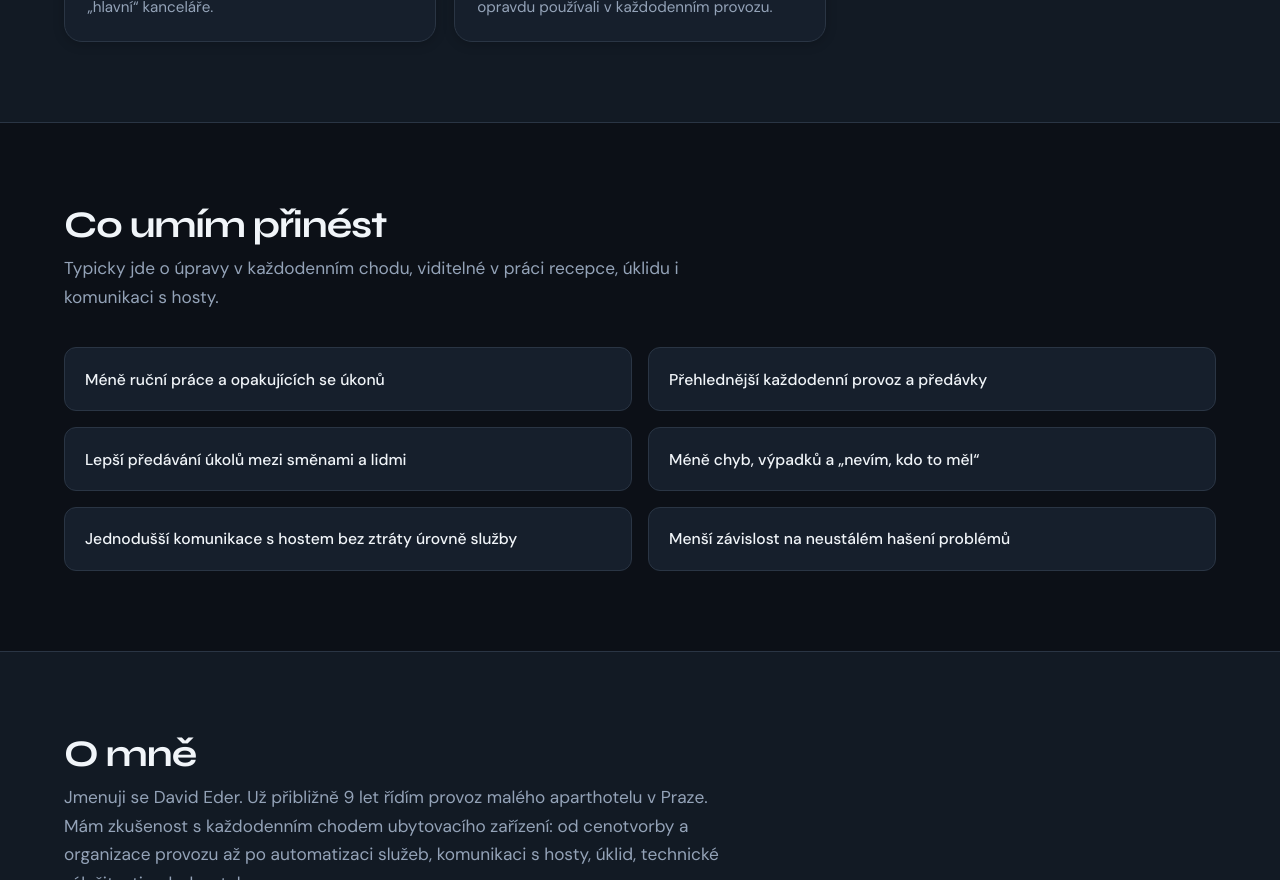
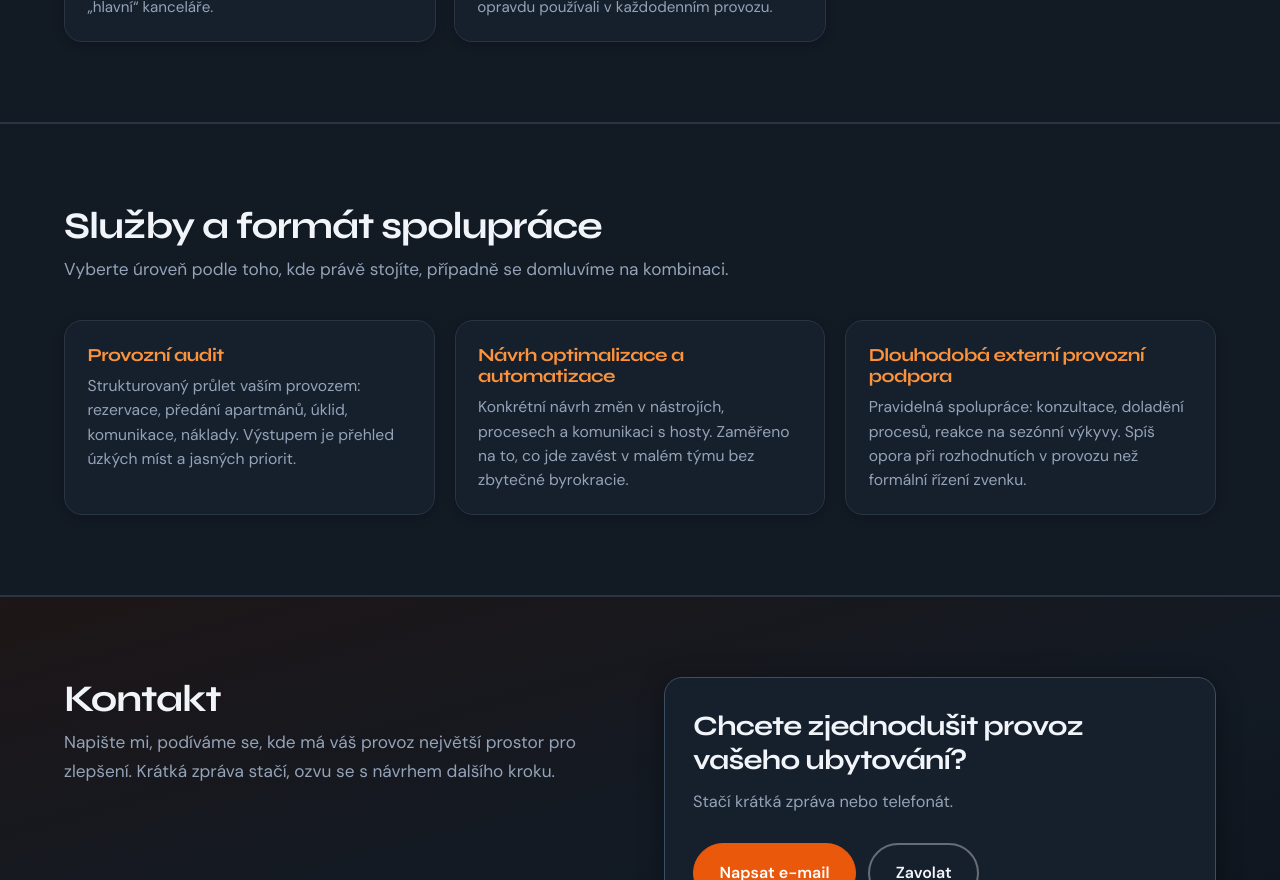
Before and after one commit to Noah-eu/David-Eder, a React (Vite) app: page / in a window 1280 px wide. Shown: the part 1920-2800 px from the top of the page. Built offline with nearby package versions, Linux system fonts and the light colour scheme.

Commit message:
Odstranění opakujících se sekcí (O mně, Co přinesu, Spolupráce, Jak pracuji)
Sekce byly redundantní vůči zbytku stránky. Odstraněny komponenty, data v siteData,
položka O mně z navigace a nepoužívané styly.

Made-with: Cursor

```diff
--- a/src/App.tsx
+++ b/src/App.tsx
@@ -2,11 +2,7 @@ import { Header } from './components/Header'
 import { Hero } from './components/Hero'
 import { HelpSection } from './components/HelpSection'
 import { AudienceSection } from './components/AudienceSection'
-import { BenefitsSection } from './components/BenefitsSection'
-import { AboutSection } from './components/AboutSection'
-import { ProcessSection } from './components/ProcessSection'
 import { PackagesSection } from './components/PackagesSection'
-import { ApproachSection } from './components/ApproachSection'
 import { ContactSection } from './components/ContactSection'
 import { Footer } from './components/Footer'
 
@@ -21,11 +17,7 @@ function App() {
         <Hero />
         <HelpSection />
         <AudienceSection />
-        <BenefitsSection />
-        <AboutSection />
-        <ProcessSection />
         <PackagesSection />
-        <ApproachSection />
         <ContactSection />
       </main>
       <Footer />
--- a/src/components/AboutSection.tsx
+++ /dev/null
@@ -1,30 +0,0 @@
-import { siteData } from '../content/siteData'
-
-export function AboutSection() {
-  const { about } = siteData
-
-  return (
-    <section className="section section--alt" id={about.id} aria-labelledby="about-title">
-      <div className="section__inner">
-        <h2 className="section__title" id="about-title">
-          {about.title}
-        </h2>
-        <div className="about__text">
-          {about.paragraphs.map((p, i) => (
-            <p key={i} className="section__intro">
-              {p}
-            </p>
-          ))}
-        </div>
-        <div className="about__proof">
-          <h3>Z praxe</h3>
-          <ul>
-            {about.proofPoints.map((pt) => (
-              <li key={pt}>{pt}</li>
-            ))}
-          </ul>
-        </div>
-      </div>
-    </section>
-  )
-}
--- a/src/components/ApproachSection.tsx
+++ /dev/null
@@ -1,21 +0,0 @@
-import { siteData } from '../content/siteData'
-
-export function ApproachSection() {
-  const { approach } = siteData
-
-  return (
-    <section className="section" id={approach.id} aria-labelledby="approach-title">
-      <div className="section__inner">
-        <h2 className="section__title" id="approach-title">
-          {approach.title}
-        </h2>
-        <p className="section__intro">{approach.intro}</p>
-        <ul className="approach-principles">
-          {approach.principles.map((text, index) => (
-            <li key={index}>{text}</li>
-          ))}
-        </ul>
-      </div>
-    </section>
-  )
-}
--- a/src/components/BenefitsSection.tsx
+++ /dev/null
@@ -1,23 +0,0 @@
-import { siteData } from '../content/siteData'
-
-export function BenefitsSection() {
-  const { benefits } = siteData
-
-  return (
-    <section className="section" id={benefits.id} aria-labelledby="benefits-title">
-      <div className="section__inner">
-        <h2 className="section__title" id="benefits-title">
-          {benefits.title}
-        </h2>
-        <p className="section__intro">{benefits.intro}</p>
-        <div className="benefits-grid" role="list">
-          {benefits.items.map((item) => (
-            <div key={item} className="benefit-card" role="listitem">
-              {item}
-            </div>
-          ))}
-        </div>
-      </div>
-    </section>
-  )
-}
--- a/src/components/ProcessSection.tsx
+++ /dev/null
@@ -1,26 +0,0 @@
-import { siteData } from '../content/siteData'
-
-export function ProcessSection() {
-  const { process } = siteData
-
-  return (
-    <section className="section" id={process.id} aria-labelledby="process-title">
-      <div className="section__inner">
-        <h2 className="section__title" id="process-title">
-          {process.title}
-        </h2>
-        <div className="steps">
-          {process.steps.map((step, index) => (
-            <article key={step.title} className="step">
-              <span className="step__num" aria-hidden="true">
-                {String(index + 1).padStart(2, '0')}
-              </span>
-              <h3>{step.title}</h3>
-              <p>{step.text}</p>
-            </article>
-          ))}
-        </div>
-      </div>
-    </section>
-  )
-}
--- a/src/content/siteData.ts
+++ b/src/content/siteData.ts
@@ -27,7 +27,6 @@ export const siteData = {
       { id: 'nav-uvod', href: '#uvod', label: 'Úvod' },
       { id: 'nav-pomoc', href: '#s-cim-pomaham', label: 'S čím pomáhám' },
       { id: 'nav-koho', href: '#pro-koho', label: 'Pro koho' },
-      { id: 'nav-o-mne', href: '#o-mne', label: 'O mně' },
       { id: 'nav-sluzby', href: '#sluzby', label: 'Služby' },
       { id: 'nav-kontakt', href: '#kontakt', label: 'Kontakt' },
     ] satisfies NavItem[],
@@ -103,55 +102,6 @@ export const siteData = {
     ],
   },
 
-  benefits: {
-    id: 'co-prinesu',
-    title: 'Co umím přinést',
-    intro:
-      'Typicky jde o úpravy v každodenním chodu, viditelné v práci recepce, úklidu i komunikaci s hosty.',
-    items: [
-      'Méně ruční práce a opakujících se úkonů',
-      'Přehlednější každodenní provoz a předávky',
-      'Lepší předávání úkolů mezi směnami a lidmi',
-      'Méně chyb, výpadků a „nevím, kdo to měl“',
-      'Jednodušší komunikace s hostem bez ztráty úrovně služby',
-      'Menší závislost na neustálém hašení problémů',
-    ],
-  },
-
-  about: {
-    id: 'o-mne',
-    title: 'O mně',
-    paragraphs: [
-      'Jmenuji se David Eder. Už přibližně 9 let řídím provoz malého aparthotelu v Praze. Mám zkušenost s každodenním chodem ubytovacího zařízení: od cenotvorby a organizace provozu až po automatizaci služeb, komunikaci s hosty, úklid, technické záležitosti a dodavatele.',
-      'Hledám řešení, která jdou zavést v běžném provozu a která šetří čas, energii i peníze.',
-    ],
-    proofPoints: [
-      '9 let praxe v provozu ubytování',
-      'Zkušenost s automatizací check-inu a komunikace s hosty',
-      'Návyk z malého aparthotelu, stejné tlaky na kapacitu a kvalitu jako u vás',
-      'Důraz na jednoduchost, funkčnost a dlouhodobou udržitelnost',
-    ],
-  },
-
-  process: {
-    id: 'spoluprace',
-    title: 'Jak probíhá spolupráce',
-    steps: [
-      {
-        title: 'Rychlá úvodní konzultace',
-        text: 'Krátký hovor nebo schůzka: jaký máte provoz, kde vás to nejvíc brzdí a co byste chtěli zlepšit jako první.',
-      },
-      {
-        title: 'Slabá místa a návrh řešení',
-        text: 'Společně projdeme procesy a priority. Dostanete návrh kroků, které jdou rovnou zkusit v provozu.',
-      },
-      {
-        title: 'Praktické zavedení',
-        text: 'Nastavíme změny tak, aby je váš tým zvládl a aby držely i po sezóně. Důležité je, aby fungovaly i v běžném týdnu mimo špičku.',
-      },
-    ],
-  },
-
   packages: {
     id: 'sluzby',
     title: 'Služby a formát spolupráce',
@@ -175,18 +125,6 @@ export const siteData = {
     ],
   },
 
-  approach: {
-    id: 'proc-tento-pristup',
-    title: 'Jak pracuji',
-    intro:
-      'Vycházím z provozu malého ubytování: beru v úvahu počet lidí, sezónu a to, co od vás host čeká v praxi.',
-    principles: [
-      'Navrhuju kroky tak, aby šly začít postupně s tím, co už v provozu máte.',
-      'Nástroje a postupy vybírám podle toho, jestli v nich váš tým opravdu bude fungovat.',
-      'Držím se jedné věci: ať je provoz přehlednější a méně vyčerpávající pro lidi, kteří ho denně táhnou.',
-    ],
-  },
-
   contact: {
     id: 'kontakt',
     email: 'david.eder78@gmail.com',
--- a/src/styles.css
+++ b/src/styles.css
@@ -551,121 +551,6 @@ a:hover {
   line-height: 1.55;
 }
 
-/* Benefits — karty místo odrážek */
-.benefits-grid {
-  display: grid;
-  gap: 1rem;
-}
-
-@media (min-width: 640px) {
-  .benefits-grid {
-    grid-template-columns: repeat(2, 1fr);
-  }
-}
-
-.benefit-card {
-  padding: 1.2rem 1.25rem;
-  background: var(--bg-card);
-  border: 1px solid var(--border);
-  border-radius: var(--radius-sm);
-  font-weight: 500;
-  font-size: 0.98rem;
-  line-height: 1.5;
-  color: var(--text);
-}
-
-/* About */
-.about__text {
-  max-width: 42rem;
-}
-
-.about__proof {
-  margin-top: 2rem;
-  padding: 1.5rem 1.5rem 1.35rem;
-  background: var(--bg-card);
-  border-radius: var(--radius);
-  border: 1px solid var(--border);
-  max-width: 42rem;
-}
-
-.about__proof h3 {
-  font-size: 1rem;
-  font-family: var(--font-body);
-  font-weight: 700;
-  margin: 0 0 0.85rem;
-  color: var(--accent-hover);
-  text-transform: uppercase;
-  letter-spacing: 0.06em;
-}
-
-.about__proof ul {
-  margin: 0;
-  padding-left: 1.25rem;
-  color: var(--text-muted);
-}
-
-.about__proof li {
-  margin-bottom: 0.45rem;
-  line-height: 1.55;
-}
-
-.about__proof li::marker {
-  color: var(--accent);
-}
-
-.about__proof li:last-child {
-  margin-bottom: 0;
-}
-
-/* Process */
-.steps {
-  display: grid;
-  gap: 1.25rem;
-}
-
-@media (min-width: 768px) {
-  .steps {
-    grid-template-columns: repeat(3, 1fr);
-  }
-}
-
-.step {
-  padding: 1.6rem 1.4rem 1.45rem;
-  background: var(--bg-card);
-  border-radius: var(--radius);
-  border: 1px solid var(--border);
-}
-
-.step h3 {
-  font-family: var(--font-display);
-  font-size: 1.08rem;
-  margin-top: 0.25rem;
-}
-
-.step__num {
-  display: inline-flex;
-  align-items: center;
-  justify-content: center;
-  min-width: 2.5rem;
-  height: 2.5rem;
-  padding: 0 0.5rem;
-  margin-bottom: 0.75rem;
-  font-family: var(--font-display);
-  font-weight: 800;
-  font-size: 0.95rem;
-  color: var(--accent);
-  background: var(--accent-soft);
-  border-radius: var(--radius-sm);
-  border: 1px solid rgba(234, 88, 12, 0.3);
-}
-
-.step p {
-  margin: 0;
-  font-size: 0.98rem;
-  color: var(--text-muted);
-  line-height: 1.55;
-}
-
 .package-card h3 {
   font-size: 1.15rem;
   color: var(--accent-hover);
@@ -677,27 +562,6 @@ a:hover {
   color: var(--text-muted);
   font-size: 0.98rem;
   line-height: 1.55;
-}
-
-/* Jak pracuji */
-.approach-principles {
-  display: grid;
-  gap: 1rem;
-  margin: 0;
-  padding: 0;
-  list-style: none;
-  max-width: 48rem;
-}
-
-.approach-principles li {
-  margin: 0;
-  padding: 1.2rem 1.35rem;
-  background: var(--bg-card);
-  border: 1px solid var(--border);
-  border-radius: var(--radius-sm);
-  font-size: 1rem;
-  line-height: 1.58;
-  color: var(--text-muted);
 }
 
 /* Contact */
```
